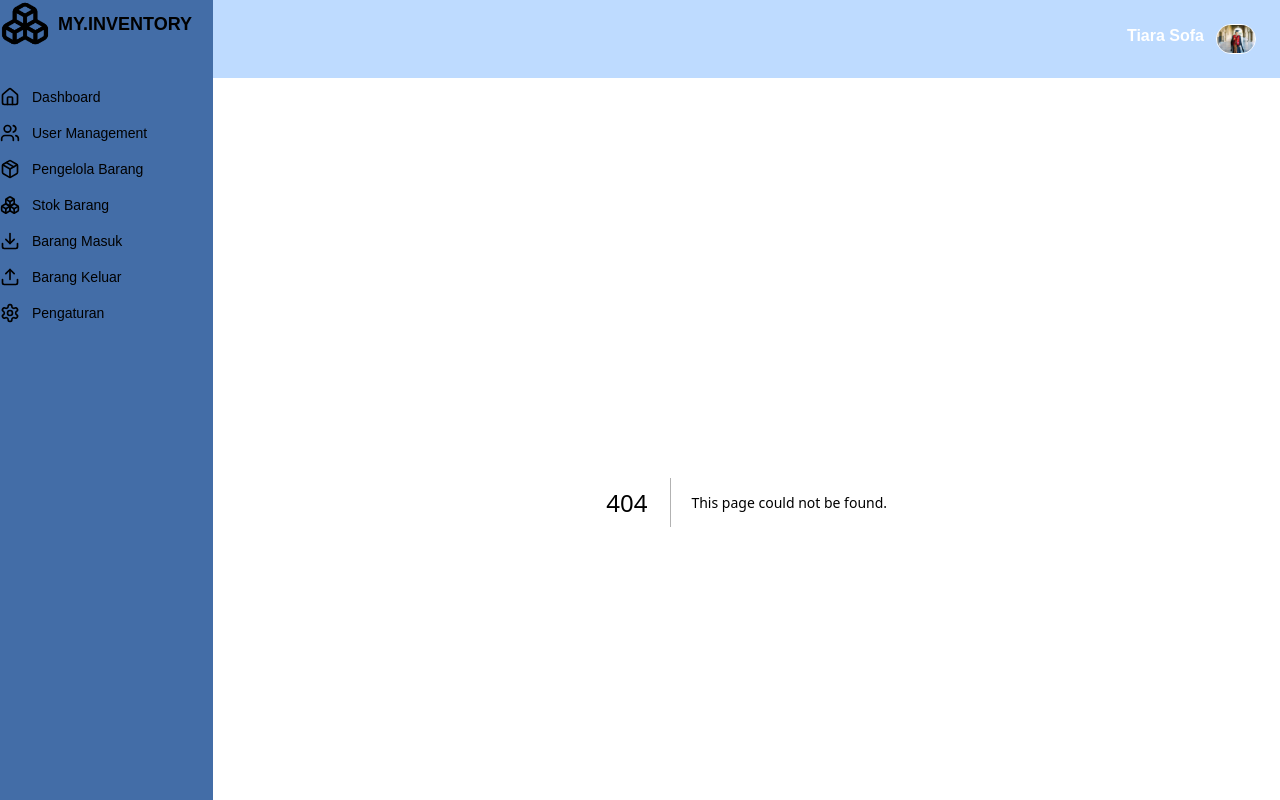
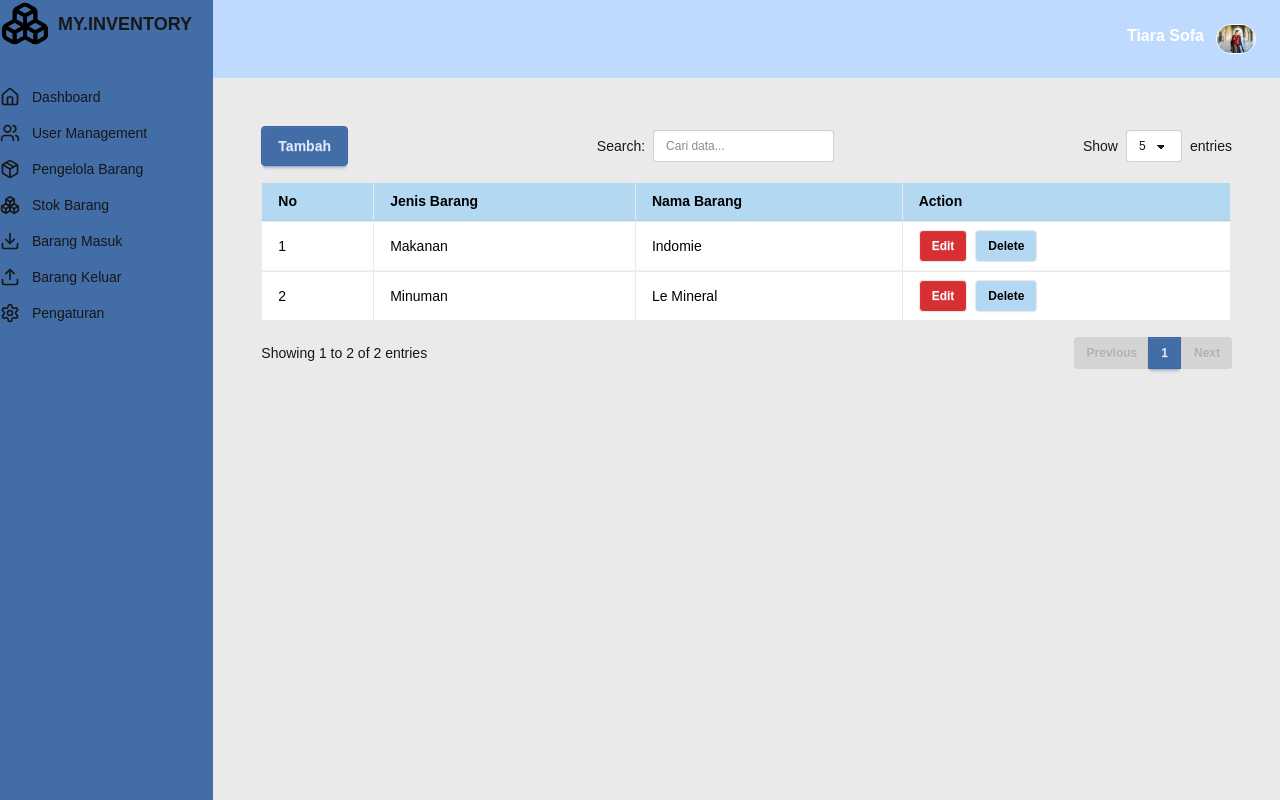
Before and after one commit to FarisAnugrah/inventory-frontend, a Next.js app: page /pengelola in a window 1280 px wide. Before the commit this address had no page. Built offline with nearby package versions, Linux system fonts and the light colour scheme.

Commit message:
create add tamplate, weekly date filter, search, show entries, footer pagination and change the color of the edit and delete buttons

```diff
--- a/package.json
+++ b/package.json
@@ -13,7 +13,8 @@
     "next": "15.2.4",
     "react": "^19.0.0",
     "react-dom": "^19.0.0",
-    "react-icons": "^5.5.0"
+    "react-icons": "^5.5.0",
+    "recharts": "^2.15.2"
   },
   "devDependencies": {
     "@eslint/eslintrc": "^3",
--- a/src/app/dashboard/page.jsx
+++ b/src/app/dashboard/page.jsx
@@ -1,7 +1,77 @@
+'use client';
+
+import dynamic from 'next/dynamic';
+import { LineChart, Line, XAxis, YAxis, CartesianGrid, Tooltip } from 'recharts';
+
+const ClientPieChart = dynamic(() => import('@/components/ClientPieChart'), { ssr: false });
+
+const dataLine = [
+  { name: "Mon", value: 30 },
+  { name: "Tue", value: 20 },
+  { name: "Wed", value: 45 },
+  { name: "Thu", value: 50 },
+  { name: "Fri", value: 72 },
+  { name: "Sat", value: 80 },
+];
+
+const dataPie = [
+  { name: "Makanan", value: 41.1 },
+  { name: "Minuman", value: 99 },
+  { name: "Elektronik", value: 73.1 },
+  { name: "AAT", value: 34.6 },
+  { name: "Sembako", value: 98.84 },
+];
+
 export default function Dashboard() {
+  const cards = [
+    { title: "Jumlah Barang Masuk", count: 12 },
+    { title: "Jumlah Barang Keluar", count: 7 },
+    { title: "Jumlah Supplier", count: 5 },
+  ];
+
   return (
-    <>
-      <h1>Dashboard</h1>
-    </>
-  )
+    <div className="p-6">
+      <div className="grid grid-cols-1 md:grid-cols-3 gap-4 mb-6">
+        {cards.map((card, i) => (
+          <div key={i} className="card bg-base-100 shadow-md p-6 text-center">
+            <p className="text-lg font-semibold">{card.title}</p>
+            <p className="text-4xl mt-2 text-primary">{card.count}</p>
+          </div>
+        ))}
+      </div>
+
+      <div className="grid grid-cols-1 md:grid-cols-3 gap-4">
+        {/* Barang Masuk */}
+        <div className="card bg-base-100 shadow-md p-4">
+          <div className="card-body items-center text-center">
+            <h2 className="card-title">Barang Masuk</h2>
+            <LineChart width={280} height={200} data={dataLine}>
+              <CartesianGrid strokeDasharray="3 3" />
+              <XAxis dataKey="name" />
+              <YAxis />
+              <Tooltip />
+              <Line type="monotone" dataKey="value" stroke="#3b82f6" strokeWidth={3} />
+            </LineChart>
+          </div>
+        </div>
+
+        {/* Barang Keluar */}
+        <div className="card bg-base-100 shadow-md p-4">
+          <div className="card-body items-center text-center">
+            <h2 className="card-title">Barang Keluar</h2>
+            <LineChart width={280} height={200} data={dataLine}>
+              <CartesianGrid strokeDasharray="3 3" />
+              <XAxis dataKey="name" />
+              <YAxis />
+              <Tooltip />
+              <Line type="monotone" dataKey="value" stroke="#8b5cf6" strokeWidth={3} />
+            </LineChart>
+          </div>
+        </div>
+
+        {/* PieChart */}
+        <ClientPieChart dataPie={dataPie} />
+      </div>
+    </div>
+  );
 }
--- /dev/null
+++ b/src/app/pengelola/page.jsx
@@ -0,0 +1,31 @@
+import Table from '@/components/Table';
+
+export default function pengelola() {
+    const columns = [
+        { header: "No", accessor: "no" },
+        { header: "Jenis Barang", accessor: "jenis" },
+        { header: "Nama Barang", accessor: "barang" },
+        { header: "Action"},
+    ];
+
+    const data = [
+        { no: 1, jenis: "Makanan", barang: "Indomie" },
+        { no: 2, jenis: "Minuman", barang: "Le Mineral" },
+    ];
+
+
+    return (
+    <div className="p-6">
+        <Table
+        columns={columns}
+        data={data}
+        showAddButton={true}
+        showSearch={true}
+        showPagination={true}
+        showWeekFilter={false}
+        showControls={true}
+        />
+
+    </div>
+    );
+}
--- a/src/app/stok/page.jsx
+++ /dev/null
@@ -1,21 +0,0 @@
-import Table from '@/components/Table';
-
-export default function stok() {
-  const columns = [
-    { header: "No", accessor: "no" },
-    { header: "Kode Barang", accessor: "kode" },
-    { header: "Nama Barang", accessor: "nama" },
-    { header: "Jumlah Barang", accessor: "jumlah" },
-    { header: "Satuan Barang", accessor: "satuan" },
-  ];
-
-  const data = [
-    { no: 1, kode: "1544548ad", nama: "Tiara", jumlah: "3", satuan: "23" },
-  ];
-
-  return (
-    <div className="p-6">
-      <Table columns={columns} data={data} />
-    </div>
-  );
-}
--- a/src/app/user/page.jsx
+++ b/src/app/user/page.jsx
@@ -9,13 +9,21 @@ export default function user() {
   ];
 
   const data = [
-    { no: 1, nama: "Tiaragit ", role: "Admin" },
-    { no: 2, nama: "Sofa", role: "Petugas" }
+    { no: 1, nama: "Tiara", role: "Admin" },
+    { no: 2, nama: "Sofa", role: "Staff" }
   ];
 
   return (
     <div className="p-6">
-      <Table columns={columns} data={data} />
+      <Table
+      columns={columns}
+      data={data}
+      showAddButton={true}
+      showSearch={true}
+      showPagination={true}
+      showWeekFilter={false}
+      showControls={true}
+      />
     </div>
   );
 }
--- /dev/null
+++ b/src/components/ClientPieChart.jsx
@@ -0,0 +1,32 @@
+'use client';
+
+import { PieChart, Pie, Cell, Tooltip, Legend } from 'recharts';
+
+const COLORS = ["#3b82f6", "#ef4444", "#10b981", "#f59e0b", "#6366f1"];
+
+export default function ClientPieChart({ dataPie }) {
+  return (
+    <div className="card bg-base-100 shadow-md p-4">
+      <div className="card-body items-center text-center">
+        <h2 className="card-title">Kategori Barang</h2>
+        <PieChart width={300} height={250}>
+          <Pie
+            data={dataPie}
+            cx="50%"
+            cy="50%"
+            labelLine={false}
+            outerRadius={80}
+            fill="#8884d8"
+            dataKey="value"
+          >
+            {dataPie.map((entry, index) => (
+              <Cell key={`cell-${index}`} fill={COLORS[index % COLORS.length]} />
+            ))}
+          </Pie>
+          <Tooltip />
+          <Legend />
+        </PieChart>
+      </div>
+    </div>
+  );
+}
--- a/src/components/Table.jsx
+++ b/src/components/Table.jsx
@@ -1,27 +1,165 @@
-export default function Table({ columns = [], data = [] }) {
+'use client';
+import { useState } from 'react';
+
+export default function Table({
+    columns = [],
+    data = [],
+    showAddButton = true,
+    onAdd = () => {},
+    showControls = true,
+    showWeekFilter = true,
+    showPagination = true,
+    showSearch = true,
+    entriesOptions = [5, 10, 25],
+    defaultEntries = 5,
+}) {
+    const [searchTerm, setSearchTerm] = useState('');
+    const [entries, setEntries] = useState(defaultEntries);
+    const [page, setPage] = useState(1);
+    const [selectedWeek, setSelectedWeek] = useState('');
+
+    const isDateInWeek = (dateStr, weekStr) => {
+    const date = new Date(dateStr);
+    const inputWeek = new Date(`${weekStr}-1`);
+    const endOfWeek = new Date(inputWeek);
+    endOfWeek.setDate(inputWeek.getDate() + 6);
+    return date >= inputWeek && date <= endOfWeek;
+    };
+
+    const filteredData = data.filter(row => {
+    const matchesSearch = Object.values(row).some(val =>
+        String(val).toLowerCase().includes(searchTerm.toLowerCase())
+    );
+    const matchesWeek = selectedWeek
+      ? isDateInWeek(row.tanggal, selectedWeek)
+        : true;
+
+    return matchesSearch && matchesWeek;
+    });
+
+    const totalPages = Math.ceil(filteredData.length / entries);
+    const startIndex = (page - 1) * entries;
+    const displayedData = filteredData.slice(startIndex, startIndex + entries);
+
 return (
-    <div className="overflow-x-auto w-full">
-      <table className="min-w-full border border-gray-300 rounded-md">
-        <thead className="bg-blue-600 text-white">
+    <div className="w-full">
+        {showControls && (
+            <div className="flex flex-col md:flex-row justify-between items-center mb-4 gap-4">
+                {showAddButton && (
+                    <button onClick={onAdd} className="btn btn-primary">
+                Tambah
+            </button>
+            )}
+
+          {/* Filter Minggu */}
+          {showWeekFilter && (
+            <div className="flex flex-col">
+            <label className="text-sm font-semibold">Filter Minggu</label>
+            <input
+            type="week"
+            className="input input-bordered input-sm"
+            value={selectedWeek}
+            onChange={e => {
+                setSelectedWeek(e.target.value);
+                setPage(1);
+                }}
+                />
+            </div>
+            )}
+
+        {/* Search */}
+        {showSearch && (
+            <div className="flex items-center gap-2">
+                <span className="text-sm">Search:</span>
+            <input
+                type="text"
+                className="input input-bordered input-sm"
+                value={searchTerm}
+                onChange={e => {
+                  setSearchTerm(e.target.value);
+                  setPage(1);
+                }}
+                placeholder="Cari data..."
+              />
+            </div>
+          )}
+
+          {/* Show Entries */}
+          <div className="flex items-center gap-2">
+            <span className="text-sm">Show</span>
+            <select
+              className="select select-bordered select-sm"
+              value={entries}
+              onChange={e => {
+                setEntries(Number(e.target.value));
+                setPage(1);
+              }}
+            >
+              {entriesOptions.map(opt => (
+                <option key={opt} value={opt}>
+                  {opt}
+                </option>
+              ))}
+            </select>
+            <span className="text-sm">entries</span>
+          </div>
+        </div>
+      )}
+
+      {/* Table */}
+      <div className="overflow-x-auto">
+        <table
+          className="table w-full text-black"
+          style={{ border: '1px solid var(--background, #EAEAEA)' }}
+        >
+          <thead
+            style={{
+              backgroundColor: 'var(--color-secondary, #B3D8F1)',
+              borderBottom: '1px solid var(--background, #EAEAEA)',
+            }}
+            className="text-black"
+          >
             <tr>
               {columns.map((col, index) => (
-              <th key={index} className="py-2 px-4 text-left">
+                <th
+                  key={index}
+                  className="py-2 px-4"
+                  style={{ borderRight: '1px solid var(--background, #EAEAEA)' }}
+                >
                   {col.header}
                 </th>
               ))}
             </tr>
           </thead>
-        <tbody>
-          {data.map((row, rowIndex) => (
-            <tr key={rowIndex} className="border-t hover:bg-blue-50">
+          <tbody className="bg-white">
+            {displayedData.map((row, rowIndex) => (
+              <tr key={rowIndex}>
                 {columns.map((col, colIndex) => (
-                <td key={colIndex} className="py-2 px-4">
-                  {col.accessor ? row[col.accessor] : (
+                  <td
+                    key={colIndex}
+                    className="py-2 px-4"
+                    style={{
+                      borderTop: '1px solid var(--background, #EAEAEA)',
+                      borderRight: '1px solid var(--background, #EAEAEA)',
+                    }}
+                  >
+                    {col.accessor === 'no'
+                      ? startIndex + rowIndex + 1
+                      : col.accessor
+                      ? row[col.accessor]
+                      : (
+
                     <div className="flex gap-2">
-                      <button className="bg-yellow-400 text-white px-3 py-1 rounded hover:bg-yellow-500">
+                        <button
+                            className="btn btn-sm text-white"
+                            style={{ backgroundColor: '#D72F32' }}
+                        >
                             Edit
                         </button>
-                      <button className="bg-red-500 text-white px-3 py-1 rounded hover:bg-red-600">
+                        <button
+                            className="btn btn-sm text-black"
+                            style={{ backgroundColor: '#B3D8F1' }}
+                        >
                             Delete
                         </button>
                     </div>
@@ -33,5 +171,32 @@ export default function Table({ columns = [], data = [] }) {
           </tbody>
         </table>
       </div>
+
+      {/* Footer Pagination */}
+      {showPagination && (
+        <div className="flex justify-between items-center mt-4 text-sm">
+          <p>
+            Showing {startIndex + 1} to {Math.min(startIndex + entries, filteredData.length)} of {filteredData.length} entries
+          </p>
+          <div className="join">
+            <button
+              onClick={() => setPage(page - 1)}
+              disabled={page === 1}
+              className="join-item btn btn-sm"
+            >
+              Previous
+            </button>
+            <button className="join-item btn btn-sm btn-primary">{page}</button>
+            <button
+              onClick={() => setPage(page + 1)}
+              disabled={page === totalPages}
+              className="join-item btn btn-sm"
+            >
+              Next
+            </button>
+          </div>
+        </div>
+      )}
+    </div>
   );
 }
```
Also changed, not shown: 1 other file (tests, documents, lock files or other folders). Lines whose indentation alone changed are shown as unchanged.
